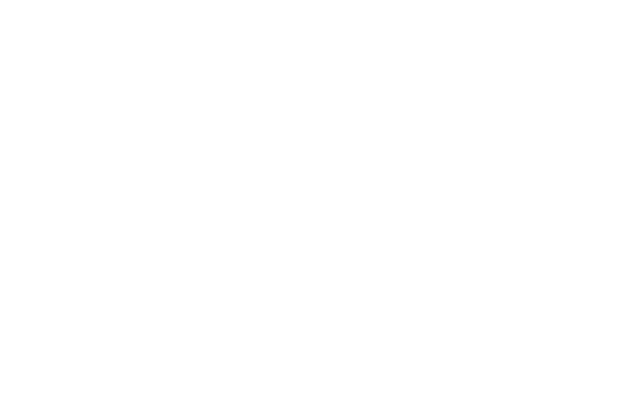
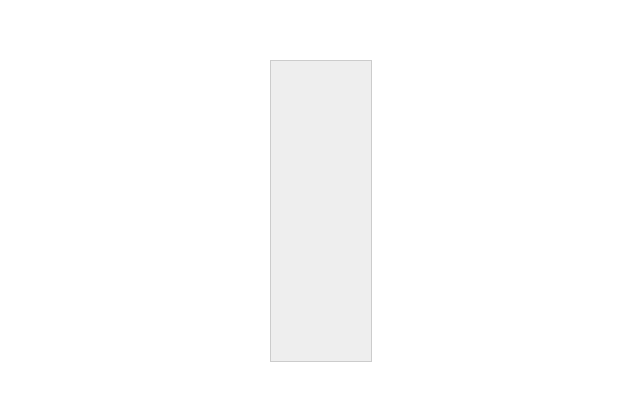
Before and after one commit to ufjf-dcc207/ufjf-dcc207-2024-3-a-trb2-isaacnsoares, a React (Vite) app: page / in a window 1280 px wide. Shown: the part 189-590 px from the top of the page, without its empty margins (319-959 px from the left). Built offline with nearby package versions, Linux system fonts and the light colour scheme.

Commit message:
cria componente torre

```diff
--- a/src/App.jsx
+++ b/src/App.jsx
@@ -1,10 +1,11 @@
 import './App.css'
+import Torre from "./components/Torre/Torre.jsx"
 
 function App() {
 
   return (
     <>
-
+      <Torre/>
     </>
   )
 }
--- /dev/null
+++ b/src/components/Torre/Torre.css
@@ -0,0 +1,10 @@
+.torre {
+  width: 100px;
+  height: 300px;
+  background-color: #eee;
+  border: 1px solid #ccc;
+  display: flex;
+  flex-direction: column-reverse;
+  align-items: center;
+  justify-content: flex-end;
+}
--- /dev/null
+++ b/src/components/Torre/Torre.jsx
@@ -0,0 +1,11 @@
+import React from 'react';
+import "./Torre.css";
+
+const Torre = () => {
+
+  return (
+    <div className='torre'></div>
+  );
+};
+
+export default Torre
```
